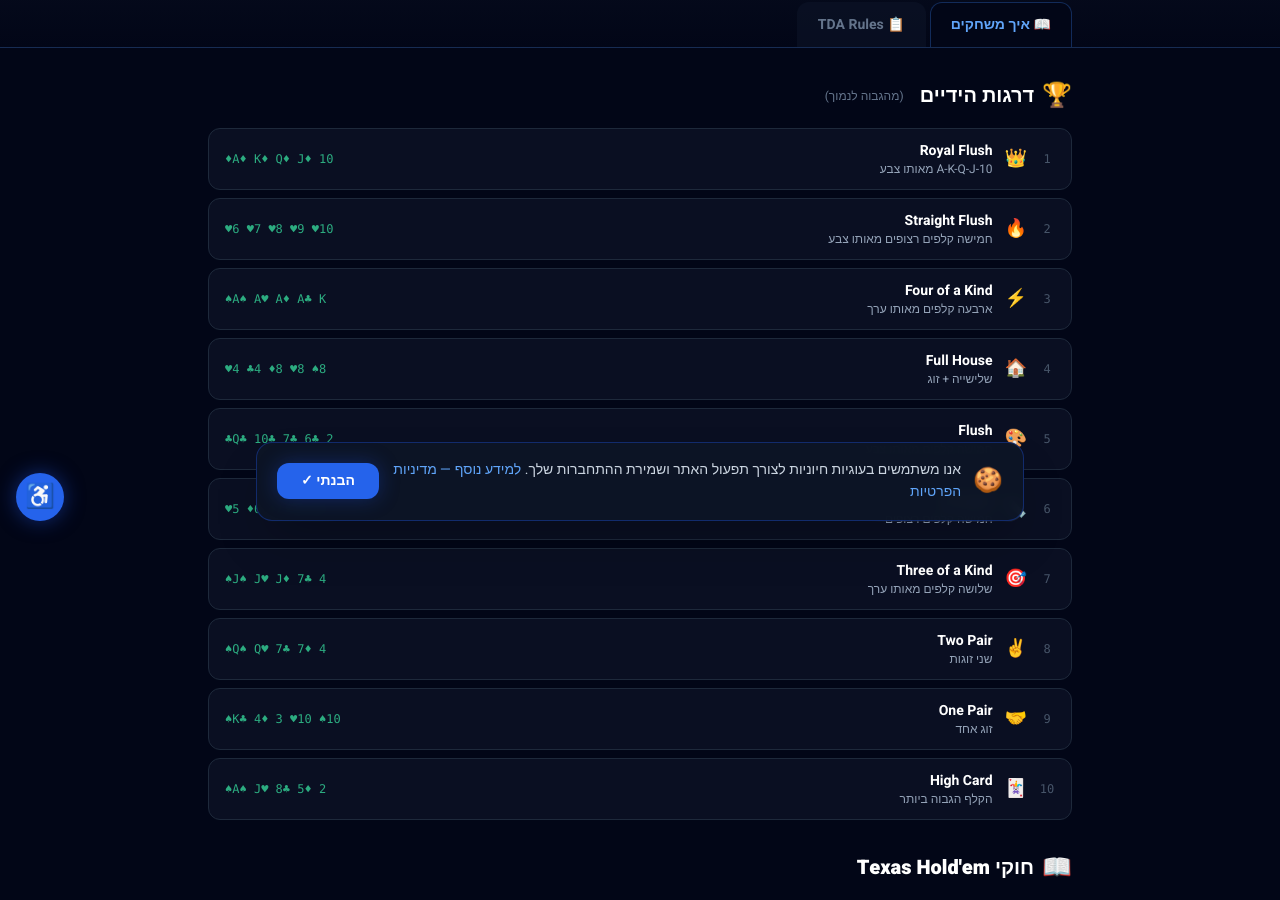
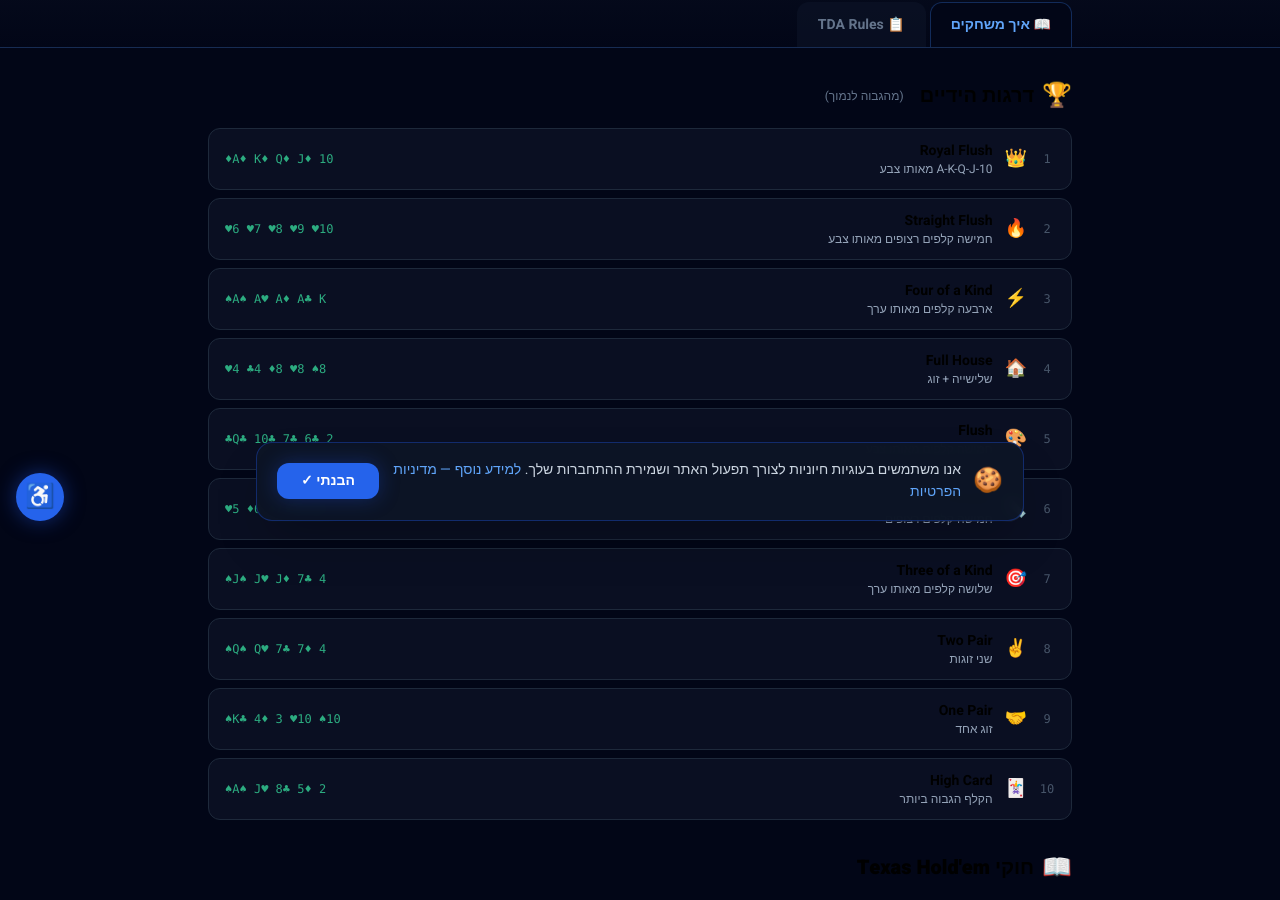
Before and after one commit to igorshlepchenko-gif/pokerisrael, a React (Vite) app in the folder client/: page /rules in a window 1280 px wide. Shown: the part 263-1163 px from the top of the page. Built offline with nearby package versions, Linux system fonts and the light colour scheme; no server answers; the HTML template or start-up script is replaced by a standard one.

Commit message:
style: change all headings to black on rules page

```diff
--- a/client/src/pages/Rules.jsx
+++ b/client/src/pages/Rules.jsx
@@ -94,7 +94,7 @@ export default function Rules() {
 
             {/* Hand rankings */}
             <section>
-              <h2 className="text-xl font-black text-white mb-4 flex items-center gap-2">
+              <h2 className="text-xl font-black text-black mb-4 flex items-center gap-2">
                 <span className="text-2xl">🏆</span> דרגות הידיים
                 <span className="text-xs font-normal text-slate-500 mr-2">(מהגבוה לנמוך)</span>
               </h2>
@@ -106,7 +106,7 @@ export default function Rules() {
                       <span className="text-slate-600 text-xs font-mono w-4 text-center">{i + 1}</span>
                       <span className="text-lg">{h.emoji}</span>
                       <div className="min-w-0">
-                        <div className="font-bold text-white text-sm">{h.name}</div>
+                        <div className="font-bold text-black text-sm">{h.name}</div>
                         <div className="text-xs text-slate-400">{h.desc}</div>
                       </div>
                     </div>
@@ -118,13 +118,13 @@ export default function Rules() {
 
             {/* Rules sections */}
             <section>
-              <h2 className="text-xl font-black text-white mb-4 flex items-center gap-2">
+              <h2 className="text-xl font-black text-black mb-4 flex items-center gap-2">
                 <span className="text-2xl">📖</span> חוקי Texas Hold'em
               </h2>
               <div className="space-y-4">
                 {HOW_TO_PLAY_SECTIONS.map(s => (
                   <div key={s.title} className="rounded-xl border border-slate-800 bg-slate-900/60 p-5">
-                    <h3 className="font-black text-blue-400 mb-2">{s.title}</h3>
+                    <h3 className="font-black text-black mb-2">{s.title}</h3>
                     <p className="text-slate-300 text-sm leading-relaxed">{s.content}</p>
                   </div>
                 ))}
```
